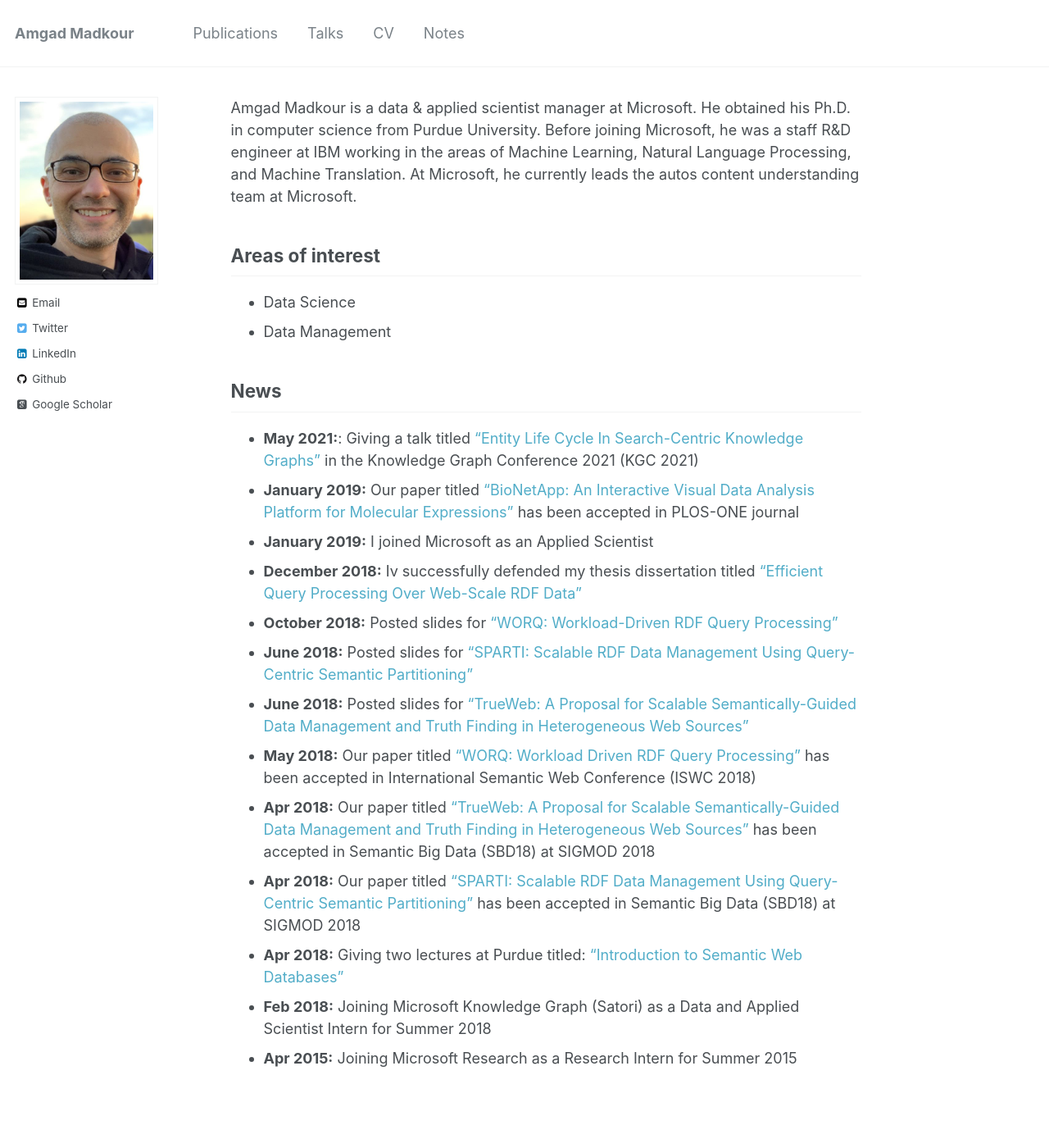
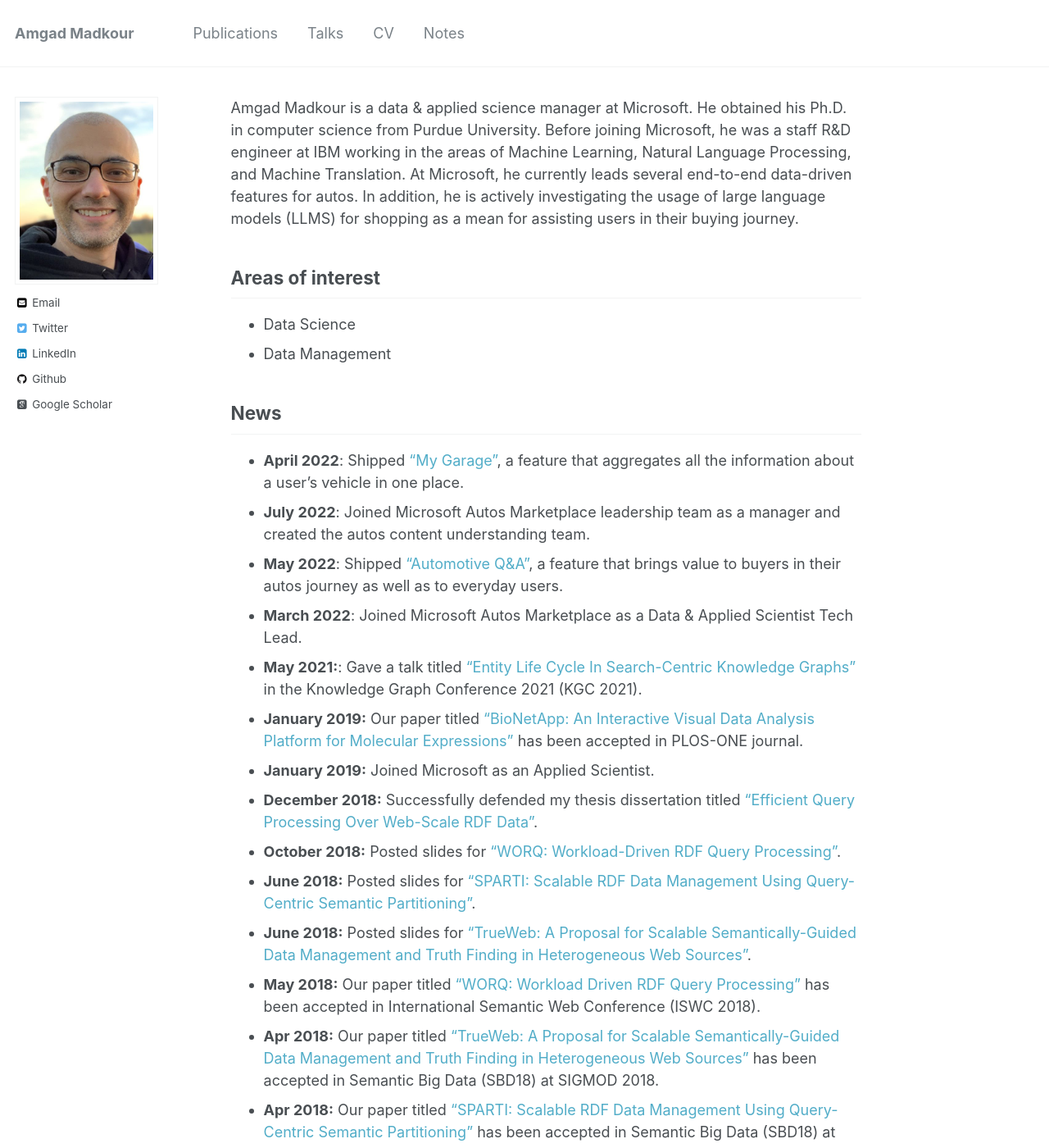
Before and after one commit to amgadmadkour/amgadmadkour.github.io, a Jekyll site: the page built from _pages/about.md, in a window 1280 px wide and 1400 px high. Shown: the whole window at 82% size. Built offline with Jekyll 4.4.1, drawn with Linux system fonts in a browser that asks for light colours; some web fonts are replaced; some of the changed text lies outside the part shown.

Commit message:
Update main page

```diff
--- a/_pages/about.md
+++ b/_pages/about.md
@@ -7,7 +7,7 @@ redirect_from:
   - /about.html
 ---
 
-Amgad Madkour is a data & applied scientist manager at Microsoft. He obtained his Ph.D. in computer science from Purdue University. Before joining Microsoft, he was a staff R&D engineer at IBM working in the areas of Machine Learning, Natural Language Processing, and Machine Translation. At Microsoft, he currently leads the autos content understanding team at Microsoft.
+Amgad Madkour is a data & applied science manager at Microsoft. He obtained his Ph.D. in computer science from Purdue University. Before joining Microsoft, he was a staff R&D engineer at IBM working in the areas of Machine Learning, Natural Language Processing, and Machine Translation. At Microsoft, he currently leads several end-to-end data-driven features for autos. In addition, he is actively investigating the usage of large language models (LLMS) for shopping as a mean for assisting users in their buying journey.
 
 ## Areas of interest
 
@@ -16,16 +16,20 @@ Amgad Madkour is a data & applied scientist manager at Microsoft. He obtained hi
 
 ## News
 
-* **May 2021:**: Giving a talk titled ["Entity Life Cycle In Search-Centric Knowledge Graphs"](https://amgadmadkour.github.io/talks/2021-05-06-entitylifecycle.html) in the Knowledge Graph Conference 2021 (KGC 2021)
-* **January 2019:** Our paper titled ["BioNetApp: An Interactive Visual Data Analysis Platform for Molecular Expressions"](https://www.researchgate.net/publication/331290263_BioNetApp_An_interactive_visual_data_analysis_platform_for_molecular_expressions) has been accepted in PLOS-ONE journal
-* **January 2019:** I joined Microsoft as an Applied Scientist
-* **December 2018:** Iv successfully defended my thesis dissertation titled ["Efficient Query Processing Over Web-Scale RDF Data"](/files/papers/Efficient_Query_Processing_Over_Web_Scale_RDF_Data.pdf)
-* **October 2018:** Posted slides for ["WORQ: Workload-Driven RDF Query Processing"](/files/presentations/WORQ-ISWC2018.pdf)
-* **June 2018:** Posted slides for ["SPARTI: Scalable RDF Data Management Using Query-Centric Semantic Partitioning"](/files/presentations/SPARTI-SBD2018.pdf)
-* **June 2018:** Posted slides for ["TrueWeb: A Proposal for Scalable Semantically-Guided Data Management and Truth Finding in Heterogeneous Web Sources"](/files/presentations/TrueWeb-SBD2018.pdf)
-* **May 2018:** Our paper titled ["WORQ: Workload Driven RDF Query Processing"](/files/papers/worq.pdf) has been accepted in International Semantic Web Conference (ISWC 2018)
-* **Apr 2018:** Our paper titled ["TrueWeb: A Proposal for Scalable Semantically-Guided Data Management and Truth Finding in Heterogeneous Web Sources"](/files/papers/trueweb.pdf) has been accepted in Semantic Big Data (SBD18) at SIGMOD 2018
-* **Apr 2018:** Our paper titled ["SPARTI: Scalable RDF Data Management Using Query-Centric Semantic Partitioning"](/files/sparti.pdf) has been accepted in Semantic Big Data (SBD18) at SIGMOD 2018
-* **Apr 2018:** Giving two lectures at Purdue titled: ["Introduction to Semantic Web Databases"](files/presentations/introduction-to-semantic-web-databases.pdf)
-* **Feb 2018:** Joining Microsoft Knowledge Graph (Satori) as a Data and Applied Scientist Intern for Summer 2018
-* **Apr 2015:** Joining Microsoft Research as a Research Intern for Summer 2015
+* **April 2022**: Shipped ["My Garage"](https://www.msn.com/en-us/autos/marketplace/mygarage), a feature that aggregates all the information about a user's vehicle in one place.
+* **July 2022**: Joined Microsoft Autos Marketplace leadership team as a manager and created the autos content understanding team.
+* **May 2022**: Shipped ["Automotive Q&A"](https://www.msn.com/en-us/autos/marketplace/qna), a feature that brings value to buyers in their autos journey as well as to everyday users.
+* **March 2022**: Joined Microsoft Autos Marketplace as a Data & Applied Scientist Tech Lead.
+* **May 2021:**: Gave a talk titled ["Entity Life Cycle In Search-Centric Knowledge Graphs"](https://amgadmadkour.github.io/talks/2021-05-06-entitylifecycle.html) in the Knowledge Graph Conference 2021 (KGC 2021).
+* **January 2019:** Our paper titled ["BioNetApp: An Interactive Visual Data Analysis Platform for Molecular Expressions"](https://www.researchgate.net/publication/331290263_BioNetApp_An_interactive_visual_data_analysis_platform_for_molecular_expressions) has been accepted in PLOS-ONE journal.
+* **January 2019:** Joined Microsoft as an Applied Scientist.
+* **December 2018:** Successfully defended my thesis dissertation titled ["Efficient Query Processing Over Web-Scale RDF Data"](/files/papers/Efficient_Query_Processing_Over_Web_Scale_RDF_Data.pdf).
+* **October 2018:** Posted slides for ["WORQ: Workload-Driven RDF Query Processing"](/files/presentations/WORQ-ISWC2018.pdf).
+* **June 2018:** Posted slides for ["SPARTI: Scalable RDF Data Management Using Query-Centric Semantic Partitioning"](/files/presentations/SPARTI-SBD2018.pdf).
+* **June 2018:** Posted slides for ["TrueWeb: A Proposal for Scalable Semantically-Guided Data Management and Truth Finding in Heterogeneous Web Sources"](/files/presentations/TrueWeb-SBD2018.pdf).
+* **May 2018:** Our paper titled ["WORQ: Workload Driven RDF Query Processing"](/files/papers/worq.pdf) has been accepted in International Semantic Web Conference (ISWC 2018).
+* **Apr 2018:** Our paper titled ["TrueWeb: A Proposal for Scalable Semantically-Guided Data Management and Truth Finding in Heterogeneous Web Sources"](/files/papers/trueweb.pdf) has been accepted in Semantic Big Data (SBD18) at SIGMOD 2018.
+* **Apr 2018:** Our paper titled ["SPARTI: Scalable RDF Data Management Using Query-Centric Semantic Partitioning"](/files/sparti.pdf) has been accepted in Semantic Big Data (SBD18) at SIGMOD 2018.
+* **Apr 2018:** Giving two lectures at Purdue titled: ["Introduction to Semantic Web Databases"](files/presentations/introduction-to-semantic-web-databases.pdf).
+* **Feb 2018:** Joined Microsoft Knowledge Graph (Satori) as a Data & Applied Scientist Intern for Summer 2018.
+* **Apr 2015:** Joined Microsoft Research as a Research Intern for Summer 2015.
```
